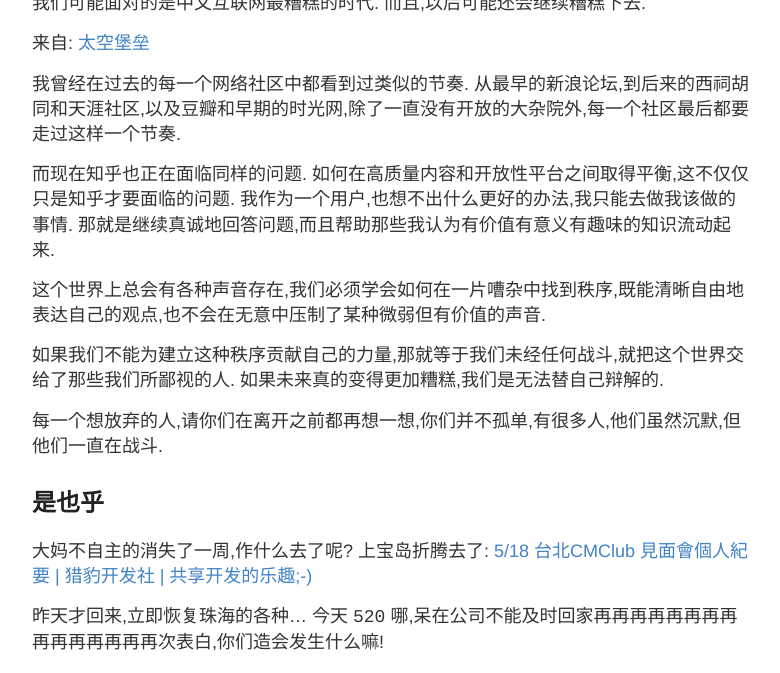
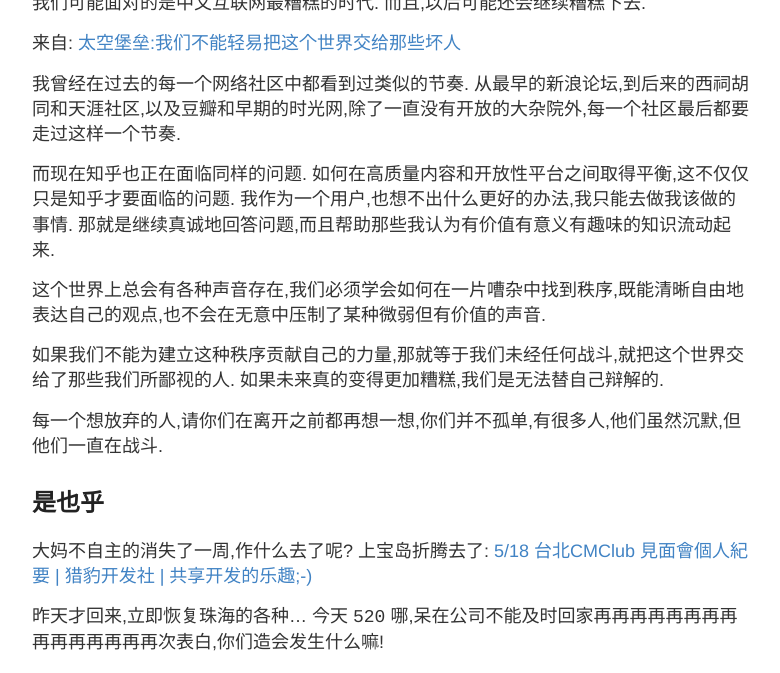
Before and after one commit to ZHGDG/ZHGDG.github.io, a Jekyll site: the page built from _posts/2014-05-12-dm26-anti-badguys.md, in a window 1280 px wide and 900 px high, scrolled down 370 px, cut to the strip 227-900 px from the top of the window. Shown: the whole strip, without its empty margins (248-1028 px from the left). Built offline with Jekyll 4.4.1, drawn with Linux system fonts in a browser that asks for light colours; comment, search, counter and statistics services are not loaded.

Commit message:
fix(link) _posts/2014-05-12-dm26-anti-badguys.md

```diff
--- a/_posts/2014-05-12-dm26-anti-badguys.md
+++ b/_posts/2014-05-12-dm26-anti-badguys.md
@@ -15,7 +15,7 @@ tags:  gdg 珠的自白 dm wechat people
 
 <!--more-->
 
-来自: [太空堡垒](http://zhuanlan.zhihu.com/Battlestar)
+来自: [太空堡垒:我们不能轻易把这个世界交给那些坏人](https://zhuanlan.zhihu.com/p/19732383)
 
 我曾经在过去的每一个网络社区中都看到过类似的节奏. 从最早的新浪论坛,到后来的西祠胡同和天涯社区,以及豆瓣和早期的时光网,除了一直没有开放的大杂院外,每一个社区最后都要走过这样一个节奏.
 
```
Also changed, not shown: other parts of _posts/2014-05-12-dm26-anti-badguys.md (+1 -1 lines).
